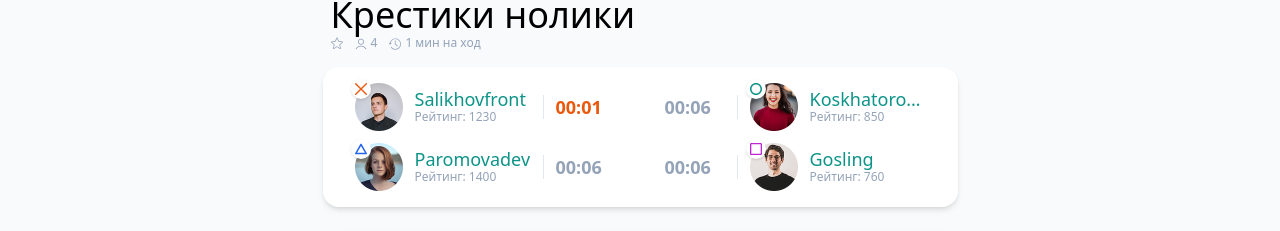
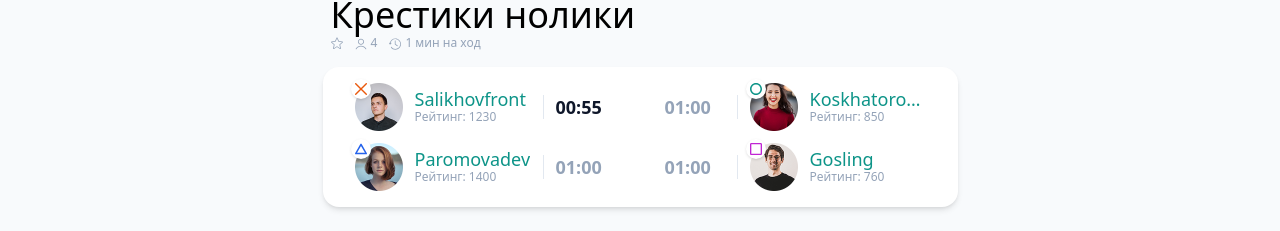
Before and after one commit to darginid/tik-tak-toe, a Next.js app: page / in a window 1280 px wide. Shown: the part 144-375 px from the top of the page. Built offline with nearby package versions, Linux system fonts and the light colour scheme.

Commit message:
Merge branch 'JSX-20' into develop

```diff
--- a/components/game/game-info.jsx
+++ b/components/game/game-info.jsx
@@ -67,7 +67,7 @@ export function GameInfo({
 }
 
 function PlayerInfo({ playerInfo, isTimerRunning, onTimeOver }) {
-  const [seconds, setSeconds] = useState(6);
+  const [seconds, setSeconds] = useState(60);
 
   const minutesString = String(Math.floor(seconds / 60)).padStart(2, "0");
   const secondsString = String(Math.floor(seconds % 60)).padStart(2, "0");
@@ -82,7 +82,7 @@ function PlayerInfo({ playerInfo, isTimerRunning, onTimeOver }) {
 
       return () => {
         clearInterval(interval);
-        setSeconds(6);
+        setSeconds(60);
       };
     }
   }, [isTimerRunning]);
```
